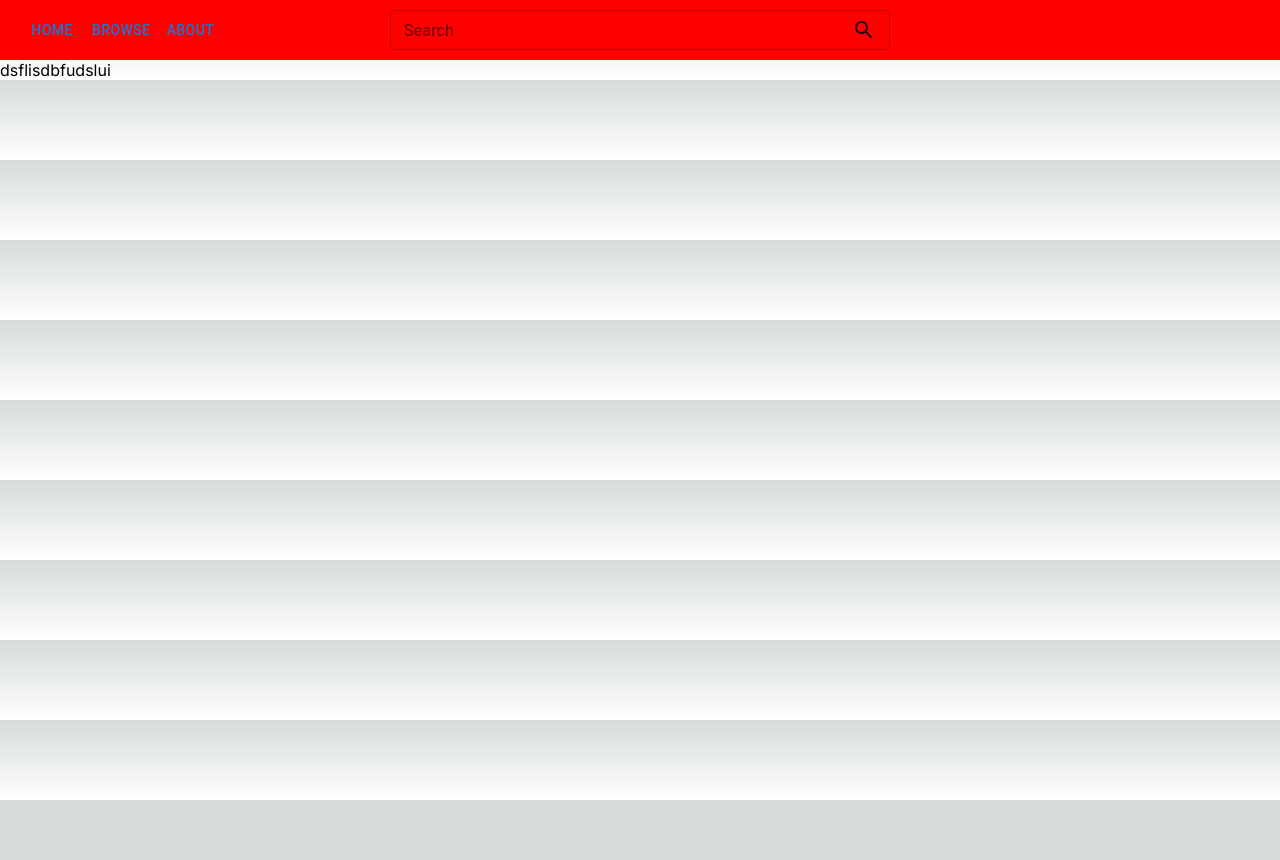
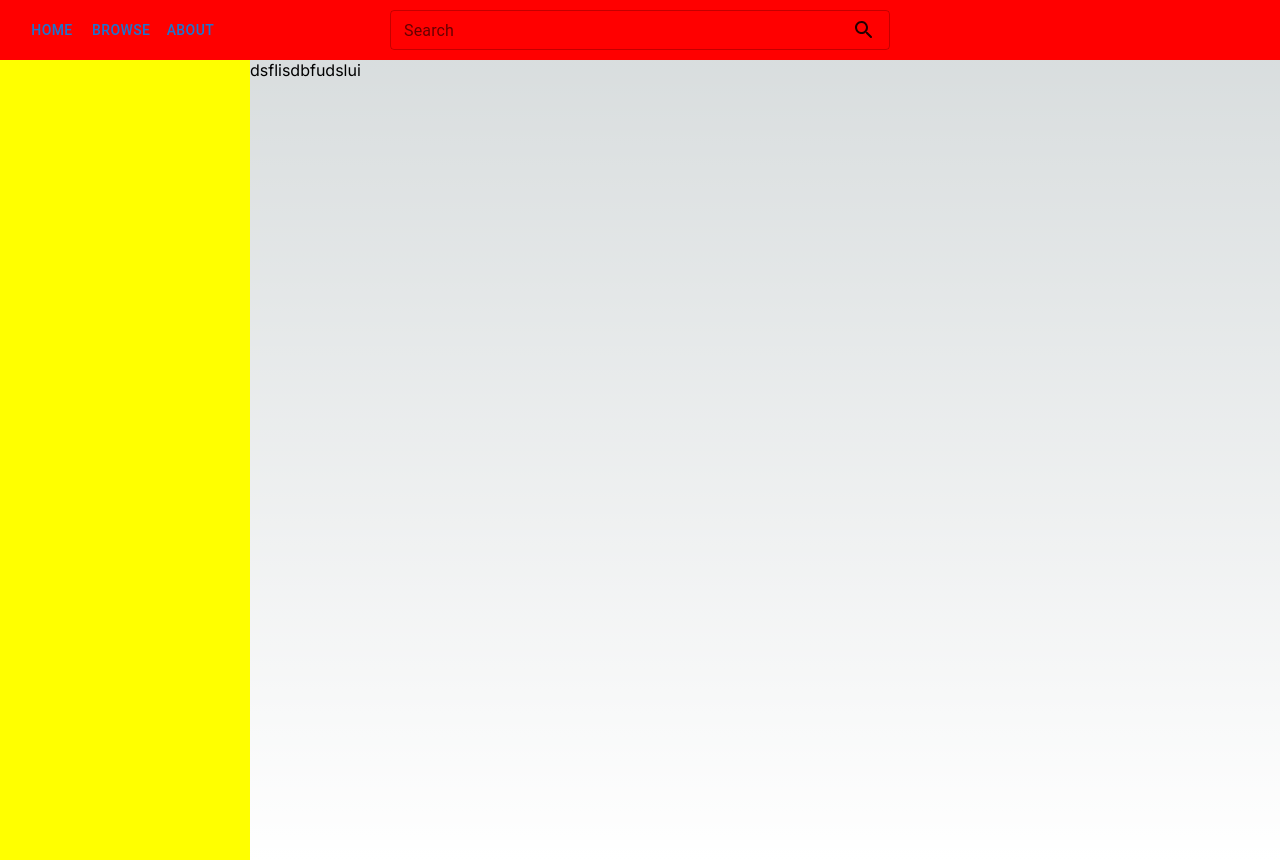
Before and after one commit to tomasrobino/vg-showcase, a Next.js app in the folder client/: page /about in a window 1280 px wide. Before the commit the page ends 800 px from the top, so only its background shows below. Built offline with nearby package versions, Linux system fonts and the light colour scheme.

Commit message:
processed data from api request for search

```diff
--- a/client/src/app/layout.tsx
+++ b/client/src/app/layout.tsx
@@ -29,7 +29,12 @@ export default function RootLayout({
           <SearchBar/>
           <div className={styles.imageDiv}></div>
         </div>
-        {children}
+        <div className={styles.sideBarAndMain}>
+          <div className={styles.sideBar}>
+
+          </div>
+          {children}
+        </div>
       </body>
     </html>
   )
--- a/client/src/app/page.module.css
+++ b/client/src/app/page.module.css
@@ -24,6 +24,16 @@
   margin-left: auto;
 }
 
+.sideBarAndMain {
+  display: flex;
+}
+
+.sideBar {
+  width: 250px;
+  background-color: yellow;
+  height: 100vh;
+}
+
 .page {
   display: flex;
   flex-direction: column;
```
Also changed, not shown: client/src/app/browse/SearchResults.tsx (+8 -5 lines), client/src/app/browse/page.tsx (+11 -2 lines), client/src/app/browse/request.ts (added, +20 -0 lines), client/src/app/page.tsx (+2 -38 lines), client/src/app/types.ts (added, +39 -0 lines).
